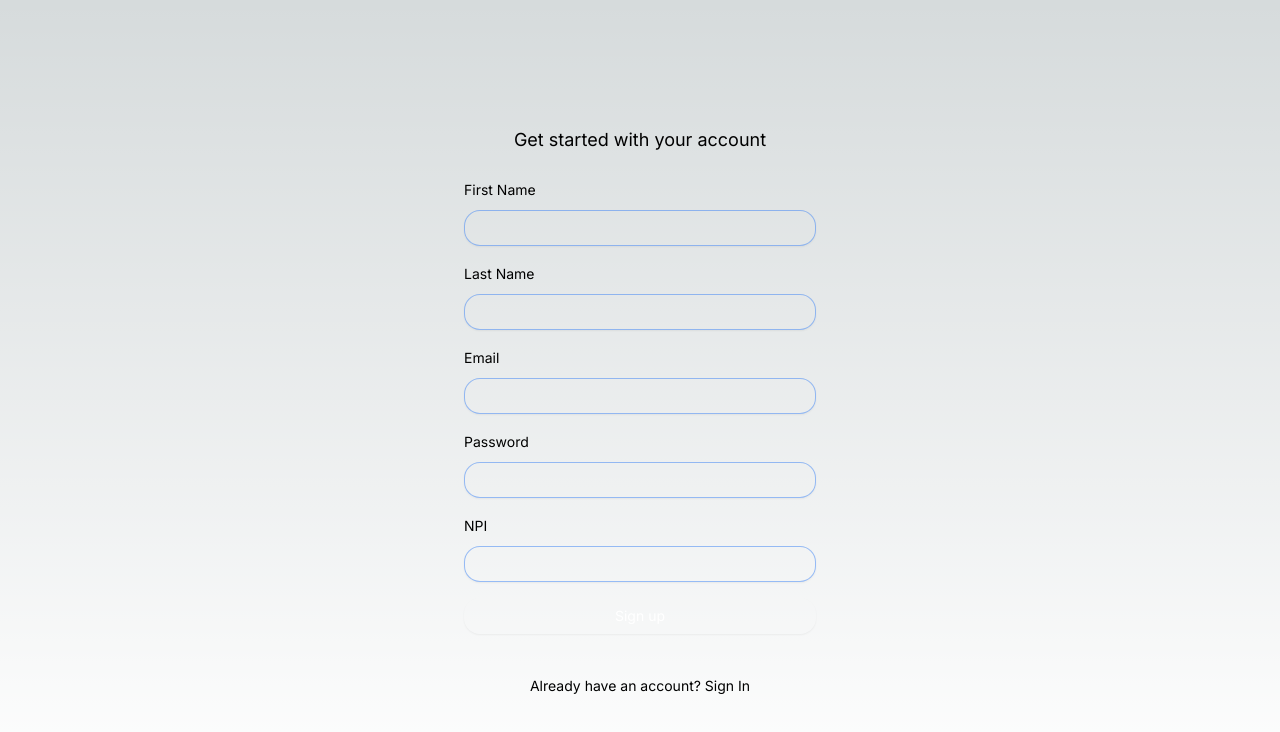
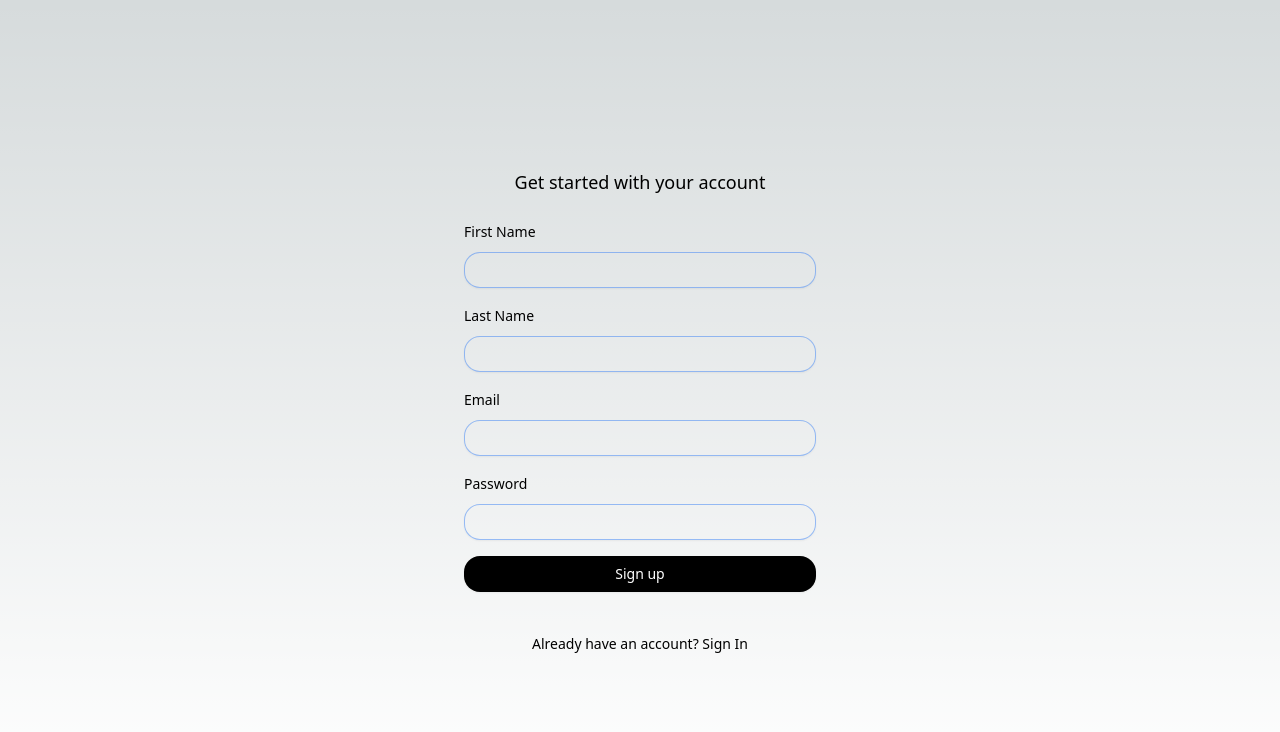
Before and after one commit to shrenikpatel17/treeHacks2025, a Next.js app: page /signup in a window 1280 px wide. Shown: the top 732 px of the page. Built offline with nearby package versions, Linux system fonts and the light colour scheme.

Commit message:
added models for project and group and configured state to work accordingly

```diff
--- a/src/app/globals.css
+++ b/src/app/globals.css
@@ -6,14 +6,6 @@
   --foreground-rgb: 0, 0, 0;
   --background-start-rgb: 214, 219, 220;
   --background-end-rgb: 255, 255, 255;
-}
-
-@media (prefers-color-scheme: dark) {
-  :root {
-    --foreground-rgb: 255, 255, 255;
-    --background-start-rgb: 0, 0, 0;
-    --background-end-rgb: 0, 0, 0;
-  }
 }
 
 body {
--- a/src/app/layout.tsx
+++ b/src/app/layout.tsx
@@ -1,12 +1,14 @@
 import type { Metadata } from "next";
 import { Inter } from "next/font/google";
 import "./globals.css";
+import { Providers } from "./state/provider";
+import localFont from "next/font/local";
 
 const inter = Inter({ subsets: ["latin"] });
 
 export const metadata: Metadata = {
-  title: "Create Next App",
-  description: "Generated by create next app",
+  title: "Treehacks",
+  description: "this is cool",
 };
 
 export default function RootLayout({
@@ -16,7 +18,7 @@ export default function RootLayout({
 }>) {
   return (
     <html lang="en">
-      <body className={inter.className}>{children}</body>
+      <body className={`antialiased`}><Providers>{children}</Providers></body>
     </html>
   );
 }
--- a/src/app/login/page.tsx
+++ b/src/app/login/page.tsx
@@ -1,13 +1,14 @@
 'use client';
 import React, { useState } from 'react';
 import Image from 'next/image';
-
+import { authActions } from '../state/reducers/authSlice';
+import { useSelector, useDispatch } from 'react-redux';
 import { useRouter } from "next/navigation";
 
 
 const SignIn: React.FC = () => {
   const router = useRouter();
-
+  const dispatch = useDispatch();
 
   const [email, setEmail] = useState('');
   const [password, setPassword] = useState('');
@@ -30,14 +31,14 @@ const SignIn: React.FC = () => {
     const loggedIn = await loggedInResponse.json();
     console.log(loggedIn);
     if (loggedIn.token) {
-    //   dispatch(
-    //     authActions.setLogin({
-    //       user: loggedIn.user,
-    //       token: loggedIn.token,
-    //     })
-    //   );
+      dispatch(
+        authActions.setLogin({
+          user: loggedIn.user,
+          token: loggedIn.token,
+        })
+      );
       e.target.reset();
-      router.push("/eligibilityTable");
+      router.push("/dashboard");
     }
     else{
       console.log(loggedIn.msg);
@@ -102,7 +103,7 @@ const SignIn: React.FC = () => {
             <div>
               <button
                 type="submit"
-                className="flex w-full justify-center rounded-2xl bg-theme-blue px-3 py-1.5 text-sm font-RalewayMedium leading-6 text-white shadow-sm hover:bg-hover-blue focus-visible:outline focus-visible:outline-2 focus-visible:outline-offset-2 focus-visible:outline-indigo-600"
+                className="flex w-full justify-center rounded-2xl bg-black px-3 py-1.5 text-sm font-RalewayMedium leading-6 text-white shadow-sm hover:bg-hover-blue focus-visible:outline focus-visible:outline-2 focus-visible:outline-offset-2 focus-visible:outline-indigo-600"
               >
                 Sign in
               </button>
--- /dev/null
+++ b/src/app/models/Group.js
@@ -0,0 +1,27 @@
+import mongoose, { Document, model, Model, Schema } from "mongoose";
+
+const GroupSchema = new Schema(
+  {
+    name: {
+      type: String,
+      required: true,
+    },
+    projects: {
+      type: Array,
+      default: [],
+    },
+    members: {
+      type: Array,
+      default: [],
+    },
+    discussion: {
+      type: Array,
+      default: [],
+    },
+  },
+  { timestamps: true }
+);
+
+export const Group = mongoose.models.Group || model("Group", GroupSchema);
+
+export default Group;
--- /dev/null
+++ b/src/app/models/Project.js
@@ -0,0 +1,23 @@
+import mongoose, { Document, model, Model, Schema } from "mongoose";
+
+const ProjectSchema = new Schema(
+  {
+    name: {
+      type: String,
+      required: true,
+    },
+    groups: {
+      type: Array,
+      default: [],
+    },
+    metadata: {
+      type: Object,
+      default: {},
+    },
+  },
+  { timestamps: true }
+);
+
+export const Project = mongoose.models.Project || model("Project", ProjectSchema);
+
+export default Project;
--- a/src/app/models/User.js
+++ b/src/app/models/User.js
@@ -3,28 +3,36 @@ import mongoose, { Document, model, Model, Schema } from "mongoose";
 const UserSchema = new Schema(
   {
     firstName: {
-      type: String, // Added type specification
+      type: String,
       required: true,
-      minlength: 2, // Changed `min` to `minlength`
-      maxlength: 50, // Changed `max` to `maxlength`
+      minlength: 2,
+      maxlength: 50,
     },
     lastName: {
-      type: String, // Added type specification
+      type: String,
       required: true,
-      minlength: 2, // Changed `min` to `minlength`
-      maxlength: 50, // Changed `max` to `maxlength`
+      minlength: 2,
+      maxlength: 50,
     },
     email: {
-      type: String, // Added type specification
+      type: String,
       required: true,
-      maxlength: 50, // Changed `max` to `maxlength`
+      maxlength: 50,
       unique: true,
     },
     password: {
-      type: String, // Added type specification
+      type: String,
       required: true,
-      minlength: 5, // Changed `min` to `minlength`
+      minlength: 5,
     },
+    projects: {
+      type: Array,
+      default: [],
+    },
+    groups: {
+      type: Array,
+      default: [],
+    }
   },
   { timestamps: true }
 );
--- a/src/app/signup/page.tsx
+++ b/src/app/signup/page.tsx
@@ -10,11 +10,10 @@ const GetStarted: React.FC = () => {
   const [lastName, setLastName] = useState('');
   const [email, setEmail] = useState('');
   const [password, setPassword] = useState('');
-  const [npi, setNpi] = useState('');
 
 
   const handleSubmit = async () => {
-    if (firstName === '' || lastName === '' || email === '' || password === '' || npi === '') {
+    if (firstName === '' || lastName === '' || email === '' || password === '') {
         return;
     }
 
@@ -29,7 +28,6 @@ const GetStarted: React.FC = () => {
             lastName: lastName,
             email: email,
             password: password,
-            npi: npi
         }),
         });
 
@@ -129,36 +127,19 @@ const GetStarted: React.FC = () => {
             </div>
 
             <div>
-              <label htmlFor="npi" className="block text-sm font-RalewayRegular leading-6 text-theme-blue">
-                NPI
-              </label>
-              <div className="mt-2">
-                <input
-                  id="npi"
-                  name="npi"
-                  type="npi"
-                  autoComplete="current-password"
-                  required
-                  value={npi}
-                  onChange={(e) => setNpi(e.target.value)}
-                  className="p-2 bg-transparent block w-full rounded-2xl border-0 py-1.5 text-theme-blue shadow-sm ring-1 ring-inset ring-theme-blue placeholder:text-gray-400 sm:text-sm sm:leading-6"
-                />
-              </div>
-            </div>
+            <button
+              onClick={handleSubmit}
+              className="z-20 flex w-full justify-center rounded-2xl bg-black px-3 py-1.5 text-sm hover:cursor-pointer font-RalewayMedium leading-6 text-white shadow-sm hover:bg-hover-blue focus-visible:outline focus-visible:outline-2 focus-visible:outline-offset-2 focus-visible:outline-indigo-600"
+            >
+              Sign up
+            </button>
 
-            <div>
-              <a
-                onClick={handleSubmit}
-                className="flex w-full justify-center rounded-2xl bg-theme-blue px-3 py-1.5 text-sm font-RalewayMedium leading-6 text-white shadow-sm hover:bg-hover-blue focus-visible:outline focus-visible:outline-2 focus-visible:outline-offset-2 focus-visible:outline-indigo-600"
-              >
-                Sign up
-              </a>
             </div>
           </form>
 
           <p className="mt-10 text-center text-sm text-theme-blue font-RalewayMedium">
             Already have an account?{' '}
-            <a href="/login" className="font-RalewayBold leading-6 text-theme-blue hover:text-hover-blue">
+            <a href="/login" className="font-RalewayBold leading-6 text-black hover:text-black hover:underline">
               Sign In
             </a>
           </p>
--- a/src/app/state/reducers/authSlice.js
+++ b/src/app/state/reducers/authSlice.js
@@ -10,7 +10,6 @@ const initialState = {
     lastName: "",
     email: "",
     password: "",
-    courses: [],
   },
   token: "",
 };
@@ -32,9 +31,16 @@ export const authSlice = createSlice({
         lastName: "",
         email: "",
         password: "",
-        courses: [],
+        projects: [],
+        groups: [],
       };
       state.token = "";
+    },
+    addProjectToUser: (state, action) => {
+      state.user.projects.push(action.payload);
+    },
+    addGroupToUser: (state, action) => {
+      state.user.groups.push(action.payload);
     },
   },
 });
```
Also changed, not shown: 1 other file (tests, documents, lock files or other folders).
